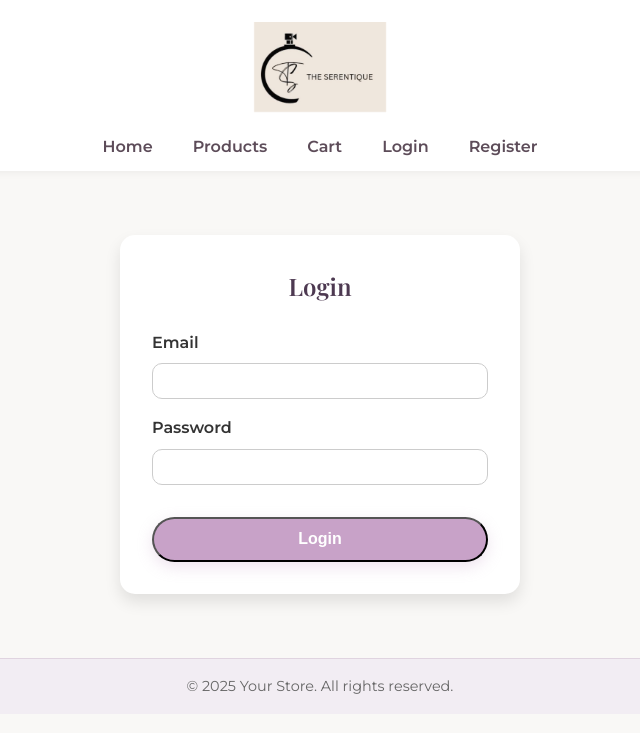
After one commit to VS-1407/theserentique, a PHP site: page /login.html in a window 1280 px wide. The commit adds this page. Shown: the top 733 px of the page, without its empty margins (320-960 px from the left). Run offline with PHP 8.4, Linux system fonts and the light colour scheme; some libraries are stand-ins or nearby versions.

Commit message:
Add files via upload

```diff
--- /dev/null
+++ b/login.html
@@ -0,0 +1,121 @@
+<!DOCTYPE html>
+<html lang="en">
+<head>
+  <meta charset="UTF-8" />
+  <meta name="viewport" content="width=device-width, initial-scale=1.0"/>
+  <title>Login</title>
+  <link rel="stylesheet" href="style.css" />
+
+  <style>
+    .form-container {
+      max-width: 400px;
+      margin: 4rem auto;
+      background: white;
+      padding: 2rem;
+      border-radius: 15px;
+      box-shadow: 0 8px 16px rgba(0,0,0,0.1);
+    }
+    .form-container h2 {
+      text-align: center;
+      margin-bottom: 1.5rem;
+    }
+    .form-group {
+      margin-bottom: 1rem;
+    }
+    .form-group label {
+      display: block;
+      margin-bottom: 0.5rem;
+    }
+    .form-group input {
+      width: 100%;
+      padding: 0.6rem;
+      border: 1px solid #ccc;
+      border-radius: 10px;
+    }
+    .form-container .btn {
+      width: 100%;
+      margin-top: 1rem;
+    }
+  </style>
+</head>
+<body>
+
+  <!-- Header -->
+  <header class="header">
+    <div class="logo-container">
+      <img src="logo.png" alt="Logo" class="logo" />
+    </div>
+    <nav class="navbar">
+      <a href="index.html" class="nav-link">Home</a>
+      <a href="products.html" class="nav-link">Products</a>
+      <a href="cart.html" class="nav-link">Cart</a>
+      <a href="login.html" class="nav-link">Login</a>
+      <a href="register.html" class="nav-link">Register</a>
+    </nav>
+  </header>
+
+  <!-- Login Form -->
+  <div class="form-container">
+    <h2>Login</h2>
+    <form id="login-form">
+      <div class="form-group">
+        <label for="email">Email</label>
+        <input type="email" id="email" required />
+      </div>
+      <div class="form-group">
+        <label for="password">Password</label>
+        <input type="password" id="password" required />
+      </div>
+      <button type="submit" class="btn">Login</button>
+    </form>
+  </div>
+
+  <!-- Footer -->
+  <footer class="footer">
+    &copy; 2025 Your Store. All rights reserved.
+  </footer>
+
+  <!-- ✅ Firebase Login Script -->
+  <script type="module">
+    import { initializeApp, getApps } from "https://www.gstatic.com/firebasejs/10.4.0/firebase-app.js";
+    import { getAuth, signInWithEmailAndPassword, signOut } from "https://www.gstatic.com/firebasejs/10.4.0/firebase-auth.js";
+
+    const firebaseConfig = {
+      apiKey: "AIzaSyDG8oEBsWlFtq8qnkjou1w26E3sdSkirw0",
+      authDomain: "theserentique-23135.firebaseapp.com",
+      projectId: "theserentique-23135",
+      storageBucket: "theserentique-23135.firebasestorage.app",
+      messagingSenderId: "387982326041",
+      appId: "1:387982326041:web:a37f0204f3b72c57ef6d88",
+      measurementId: "G-VJ9G7M9ER4"
+    };
+
+    const app = getApps().length === 0 ? initializeApp(firebaseConfig) : getApps()[0];
+    const auth = getAuth(app);
+
+    document.getElementById("login-form").addEventListener("submit", function(e) {
+      e.preventDefault();
+      const email = document.getElementById("email").value;
+      const password = document.getElementById("password").value;
+
+      signInWithEmailAndPassword(auth, email, password)
+        .then(() => {
+          alert("Login successful!");
+          window.location.href = "index.html";
+        })
+        .catch(error => {
+          alert("Error: " + error.message);
+        });
+    });
+
+    // Optional logout function
+    window.logout = function () {
+      signOut(auth).then(() => {
+        alert("Logged out");
+        window.location.href = "login.html";
+      });
+    };
+  </script>
+
+</body>
+</html>
--- a/style.css
+++ b/style.css
@@ -1,16 +1,28 @@
 /* Google Fonts */
-body {
+@import url('https://fonts.googleapis.com/css2?family=Montserrat:wght@400;600&family=Playfair+Display:wght@600&display=swap');
+
+* {
   margin: 0;
   padding: 0;
+  box-sizing: border-box;
+}
+
+body {
   font-family: 'Montserrat', sans-serif;
   background-color: #f9f8f6;
   color: #333;
+  line-height: 1.6;
 }
 
 /* Header */
 .header {
   text-align: center;
-  padding-top: 1.5rem;
+  padding: 1.5rem 1rem 0.5rem;
+  background-color: #fff;
+  box-shadow: 0 2px 8px rgba(0,0,0,0.05);
+  position: sticky;
+  top: 0;
+  z-index: 999;
 }
 
 .logo-container {
@@ -20,12 +32,19 @@ body {
 .logo {
   height: 90px;
   width: auto;
+  animation: floatLogo 3s ease-in-out infinite;
+}
+
+@keyframes floatLogo {
+  0%, 100% { transform: translateY(0px); }
+  50% { transform: translateY(-6px); }
 }
 
 .navbar {
   display: flex;
   justify-content: center;
-  gap: 3rem;
+  gap: 2rem;
+  flex-wrap: wrap;
   margin-top: 0.5rem;
 }
 
@@ -33,8 +52,10 @@ body {
   text-decoration: none;
   font-size: 1rem;
   color: #5d4c59;
-  font-weight: 500;
+  font-weight: 600;
   position: relative;
+  padding: 0.25rem;
+  transition: color 0.3s ease;
 }
 
 .nav-link::after {
@@ -45,30 +66,35 @@ body {
   background: #c8a2c8;
   transition: 0.3s;
   position: absolute;
-  bottom: -5px;
+  bottom: -2px;
   left: 0;
+}
+
+.nav-link:hover {
+  color: #a85aa8;
 }
 
 .nav-link:hover::after {
   width: 100%;
 }
 
-/* Hero */
+/* Hero Section */
 .hero {
-  background: url('hero-bg.jpg') center/cover no-repeat;
-  height: 70vh;
+  background: linear-gradient(rgba(200,162,200,0.2), rgba(200,162,200,0.5)), url('images/logo.png') center/cover no-repeat;
+  height: 60vh;
   display: flex;
   align-items: center;
   justify-content: center;
   text-align: center;
   position: relative;
+  border-bottom: 1px solid #e4d8e4;
 }
 
 .hero::after {
   content: "";
   position: absolute;
   top: 0; left: 0; right: 0; bottom: 0;
-  background: rgba(255, 255, 255, 0.6);
+  background: rgba(255, 255, 255, 0.65);
   z-index: 1;
 }
 
@@ -89,26 +122,40 @@ body {
   text-decoration: none;
   background-color: #c8a2c8;
   color: white;
-  padding: 0.6rem 1.2rem;
-  border-radius: 25px;
+  padding: 0.7rem 1.5rem;
+  border-radius: 30px;
   font-size: 1rem;
-  transition: background 0.3s ease;
+  font-weight: 600;
+  transition: all 0.3s ease;
   display: inline-block;
+  box-shadow: 0 5px 15px rgba(200,162,200,0.3);
+  transform: translateZ(0);
+  perspective: 800px;
+  transform-style: preserve-3d;
 }
 
 .btn:hover {
-  background-color: #a979a9;
+  background-color: #a85aa8;
+  box-shadow: 0 10px 25px rgba(168,90,168,0.3);
+  transform: translateY(-2px);
+}
+
+.btn:active {
+  transform: translateY(1px);
+  box-shadow: 0 3px 8px rgba(168,90,168,0.3);
 }
 
 /* Product Section */
 .products {
   padding: 4rem 2rem;
   text-align: center;
+  background-color: #fff;
 }
 
 .products h2 {
   font-family: 'Playfair Display', serif;
-  font-size: 2rem;
+  font-size: 2.5rem;
+  color: #4d3951;
   margin-bottom: 2rem;
 }
 
@@ -160,6 +214,41 @@ body {
   padding: 0.5rem 1rem;
 }
 
+/* Forms (Login/Register) */
+.form-container {
+  max-width: 400px;
+  margin: 4rem auto;
+  background: white;
+  padding: 2rem;
+  border-radius: 15px;
+  box-shadow: 0 8px 16px rgba(0,0,0,0.1);
+}
+
+.form-container h2 {
+  text-align: center;
+  margin-bottom: 1.5rem;
+  font-family: 'Playfair Display', serif;
+  color: #4d3951;
+}
+
+.form-group {
+  margin-bottom: 1rem;
+  text-align: left;
+}
+
+.form-group label {
+  display: block;
+  margin-bottom: 0.5rem;
+  font-weight: 600;
+}
+
+.form-group input {
+  width: 100%;
+  padding: 0.6rem;
+  border: 1px solid #ccc;
+  border-radius: 10px;
+}
+
 /* Footer */
 .footer {
   background: #f2edf3;
```
Also changed, not shown: other parts of style.css (+22 -8 lines), cart.html (added, +81 -0 lines), index.html (added, +73 -0 lines), products.html (added, +130 -0 lines), register.html (added, +118 -0 lines).
